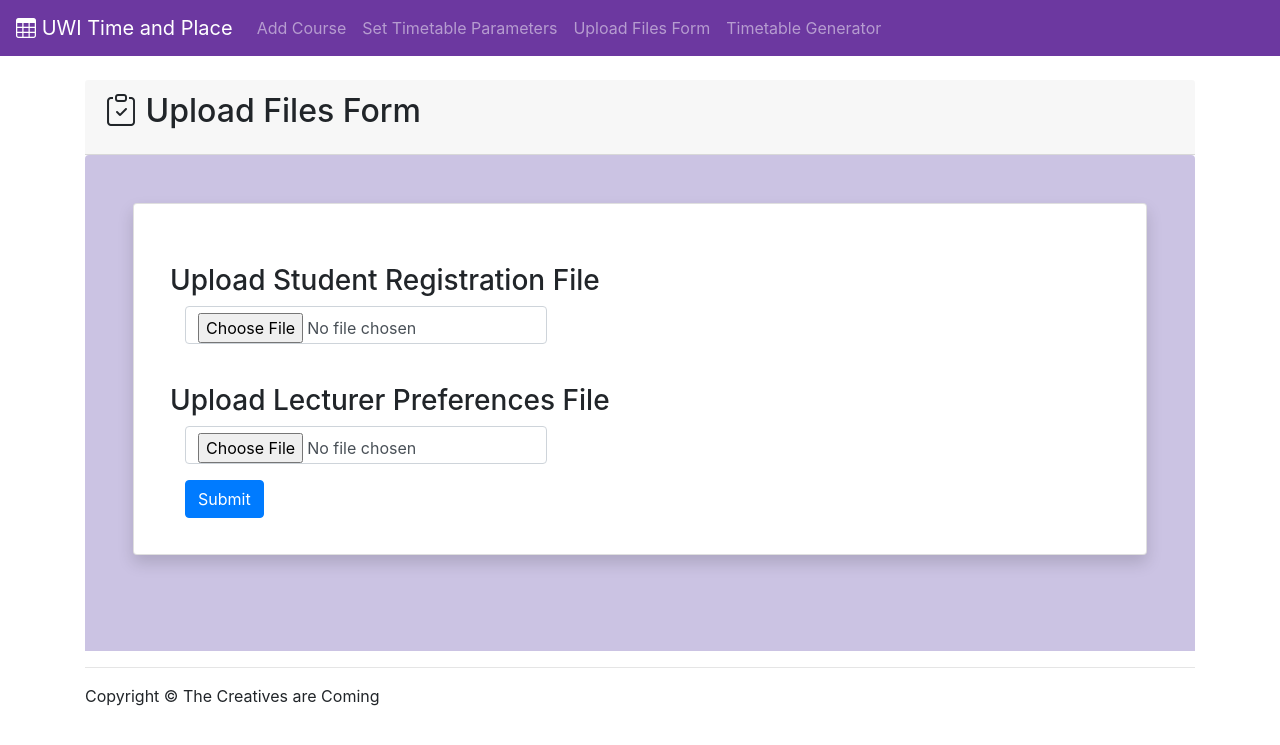
After one commit to R11Sr/capstone, a Flask app: page /fileuploads in a window 1280 px wide. The commit adds this page. Shown: the top 745 px of the page. Run offline with Flask 3, Linux system fonts and the light colour scheme; some libraries are stand-ins or nearby versions.

```diff
--- a/app/forms.py
+++ b/app/forms.py
@@ -1,6 +1,11 @@
 from flask_wtf import FlaskForm
-from wtforms import StringField, SelectMultipleField, IntegerField
-from wtforms.validators import InputRequired, NumberRange
+from flask_wtf.file import FileField, FileRequired, FileAllowed
+from wtforms import StringField, SelectMultipleField, FileField,  SelectField
+from wtforms.validators import InputRequired
+
+class CSVUploads(FlaskForm):
+    student_reg_file = FileField('Student Registration', validators=[FileRequired(), FileAllowed(['csv', 'xlsx'], 'CSV or Excel Files Only!')])
+    lect_pref_file = FileField('Lecturer Preferences', validators=[FileRequired(), FileAllowed(['csv', 'xlsx'], 'CSV or Excel Files Only!')])
 
 class CourseForm(FlaskForm):
     course_title = StringField('Course Title', validators=[InputRequired()])
@@ -9,10 +14,11 @@ class CourseForm(FlaskForm):
     last_name = StringField('Last Name', validators=[InputRequired()])
     time_preferences = SelectMultipleField('Time Preferences', choices=[('1', '01:00'),('2', '02:00'),('3', '03:00'),('4', '04:00'),('5', '05:00'),('6', '06:00'),('7', '07:00'),('8', '08:00'),('9', '09:00'), ('10', '10:00'), ('11', '11:00'), ('12', '12:00'), ('13', '13:00'), ('14', '14:00'), ('15', '15:00'), ('16', '16:00'), ('17', '17:00'), ('18', '18:00'), ('19', '19:00'), ('20', '20:00'), ('21', '21:00'), ('22', '22:00'), ('23', '23:00'), ('24', '24:00')], validators=[InputRequired()])
 
+
 class ParameterForm(FlaskForm):
-    population_size = SelectMultipleField('Population Size', choices=[('1', '1'),('2', '2'),('3', '3'),('4', '4'),('5', '5'),('6', '6'),('7', '7'),('8', '8'),('9', '9'), ('10', '10'), ('11', '11'), ('12', '12'), ('13', '13'), ('14', '14'), ('15', '15'), ('16', '16'), ('17', '17'), ('18', '18'), ('19', '19'), ('20', '20')], validators=[InputRequired()])
+    population_size = SelectField('Population Size', choices=[('1', '1'),('2', '2'),('3', '3'),('4', '4'),('5', '5'),('6', '6'),('7', '7'),('8', '8'),('9', '9'), ('10', '10'), ('11', '11'), ('12', '12'), ('13', '13'), ('14', '14'), ('15', '15'), ('16', '16'), ('17', '17'), ('18', '18'), ('19', '19'), ('20', '20')], validators=[InputRequired()])
     p_crossover = StringField('Crossover')
     p_mutation = StringField('Mutation')
-    max_generations = SelectMultipleField('Max Generations', choices=[('10', '10'),('11', '11'),('12', '12'),('13', '13'),('14', '14'),('15', '15'),('16', '16'),('17', '17'),('18', '18'), ('19', '19'), ('20', '20')], validators=[InputRequired()])
-    optimal_fitness_score = SelectMultipleField('Optimal Fitness Score', choices=[('1000', '1000'),('1500', '1500'),('2000', '2000'),('2500', '2500'),('3000', '3000'),('3500', '3500'),('4000', '4000'),('4500', '4500'),('5000', '5000')], validators=[InputRequired()])
-    max_runtime = SelectMultipleField('Max Runtime', choices=[('1', '1 hour'),('2', '2 hours'),('3', '3 hours'),('4', '4 hours'),('5', '5 hours'),('6', '6 hours'),('7', '7 hours'),('8', '8 hours'),('9', '9 hours'), ('10', '10 hours'), ('11', '11 hours'), ('12', '12 hours'), ('13', '13 hours'), ('14', '14 hours'), ('15', '15 hours'), ('16', '16 hours'), ('17', '17 hours'), ('18', '18 hours'), ('19', '19 hours'), ('20', '20 hours')], validators=[InputRequired()])
+    max_generations = SelectField('Max Generations', choices=[('10', '10'),('11', '11'),('12', '12'),('13', '13'),('14', '14'),('15', '15'),('16', '16'),('17', '17'),('18', '18'), ('19', '19'), ('20', '20')], validators=[InputRequired()])
+    optimal_fitness_score = SelectField('Optimal Fitness Score', choices=[('1000', 'Very Low Threshold'),('2000', 'Low Threshold'),('3000', 'Medium Threshold'),('4000', 'High Threshold'),('5000', 'Very High Threshold')], validators=[InputRequired()])
+    max_runtime = SelectField('Max Runtime', choices=[('1', '1 hour'),('2', '2 hours'),('3', '3 hours'),('4', '4 hours'),('5', '5 hours'),('6', '6 hours'),('7', '7 hours'),('8', '8 hours'),('9', '9 hours'), ('10', '10 hours'), ('11', '11 hours'), ('12', '12 hours'), ('13', '13 hours'), ('14', '14 hours'), ('15', '15 hours'), ('16', '16 hours'), ('17', '17 hours'), ('18', '18 hours'), ('19', '19 hours'), ('20', '20 hours')], validators=[InputRequired()])
--- a/app/templates/header.html
+++ b/app/templates/header.html
@@ -15,6 +15,9 @@
         <li class="nav-item">
           <a class="nav-link" href="{{url_for('paramsform')}}">Set Timetable Parameters<span class="sr-only">(current)</span></a>
         </li>
+        <li class="nav-item">
+          <a class="nav-link" href="{{url_for('csvfileuploads')}}">Upload Files Form<span class="sr-only">(current)</span></a>
+        </li>
 
         <li class="nav-item">
           <a class="nav-link" href="{{url_for('download_timetable')}}">Timetable Generator</a>
--- /dev/null
+++ b/app/templates/uploadcsvfiles.html
@@ -0,0 +1,52 @@
+{% extends "base.html" %}
+
+{% block css %}{% endblock %}
+
+{% block main %}
+<div class="card-header">
+    <h2 class="card-title"><i class="bi bi-clipboard-check"></i> Upload Files Form</h2>
+</div>
+<div class="form_container p-5 rounded-top" style="background-color: #CBC3E3;">
+
+
+<div class="form_container">
+
+    {% include 'flash_messages.html' %}
+
+    <div class="card shadow p-3 mb-5 bg-white rounded">
+
+        <div class="card-body">
+            <form action="{{ url_for('csvfileuploads') }}" method="POST" enctype="multipart/form-data">
+                {{ form.csrf_token }}
+
+
+                <h3 class="pt-4">Upload Student Registration File</h3>
+
+                <div class="form-group col-md-5">
+                    {{form.student_reg_file(class="form-control fileinput")}}
+                </div>
+
+                <h3 class="pt-4">Upload Lecturer Preferences File</h3>
+
+                <div class="form-group col-md-5">
+                    {{form.lect_pref_file(class="form-control fileinput")}}
+                </div>
+
+
+
+                <div class="col-12">
+                    <button type="submit" class="btn btn-primary">Submit</button>
+                </div>
+
+            </form>
+
+        </div>
+
+    </div>
+
+
+</div>
+
+{% endblock %}
+
+{% block js %}{% endblock %}
--- a/app/views.py
+++ b/app/views.py
@@ -1,7 +1,8 @@
 from app import app
 from flask import render_template, flash, request, send_file, redirect, url_for
-from app.forms import CourseForm, ParameterForm
+from app.forms import CourseForm, ParameterForm, CSVUploads
 from flask import Flask, render_template, make_response, Response
+from werkzeug.utils import secure_filename
 from flask import make_response
 from reportlab.lib.pagesizes import letter
 from reportlab.pdfgen import canvas
@@ -12,6 +13,7 @@ import tempfile
 import requests
 import random
 import csv
+import json
 from collections import OrderedDict
 
 ###
@@ -122,12 +124,12 @@ def paramsform():
     pform = ParameterForm()
 
     if pform.validate_on_submit():
-        population_size = int(pform.population_size.data[0])
+        population_size = int(pform.population_size.data)
         p_crossover =  0.9
         p_mutation = 0.1
-        max_generations = int(pform.max_generations.data[0])
-        optimal_fitness_score = int(pform.optimal_fitness_score.data[0])
-        max_runtime = int(pform.max_runtime.data[0])
+        max_generations = int(pform.max_generations.data)
+        optimal_fitness_score = int(pform.optimal_fitness_score.data)
+        max_runtime = int(pform.max_runtime.data)
 
         flash('Parameters Set Successfully!', 'success')
 
@@ -136,7 +138,7 @@ def paramsform():
         flash(f'p_mutation: {p_mutation}')
         flash(f'max_generations: {max_generations}')
         flash(f'optimal_fitness_score: {optimal_fitness_score}')
-        flash(f'max_runtime: {max_runtime}') """
+        flash(f'max_runtime: {max_runtime}')  """
 
     flash_errors(pform)
 
@@ -160,6 +162,45 @@ def paramsform():
 
     return render_template('setParameters.html', form=pform)
 
+@app.route('/fileuploads', methods=['GET', 'POST'])
+def csvfileuploads():
+    csvform = CSVUploads()
+
+    if csvform.validate_on_submit():
+        student_reg_file = csvform.student_reg_file.data
+
+        student_reg_filename=secure_filename(student_reg_file.filename)
+        student_reg_file.save(generate_output_csvfile_path(student_reg_filename,'Student_Registration_files'))
+
+        lect_pref_file = csvform.lect_pref_file.data
+
+        lect_pref_filename=secure_filename(lect_pref_file.filename)
+        lect_pref_file.save(generate_output_csvfile_path(lect_pref_filename,'Lecturer_Preferences_files'))
+
+
+        flash('Files Uploaded Successfully!', 'success')
+
+        """ flash(f'population_size : {population_size}')
+        flash(f'p_crossover: {p_crossover}')
+        flash(f'p_mutation: {p_mutation}')
+        flash(f'max_generations: {max_generations}')
+        flash(f'optimal_fitness_score: {optimal_fitness_score}')
+        flash(f'max_runtime: {max_runtime}')  """
+
+    flash_errors(csvform)
+
+    clear_form(csvform)
+
+
+    return render_template('uploadcsvfiles.html', form=csvform)
+
+#output_csvfolder = 'StudentRegistrationfiles'  # Specify the output folder as "timetables"
+
+def generate_output_csvfile_path(file_name,output_csvfolder):
+
+        foldercsv_path = os.path.join(app.root_path, output_csvfolder)
+        os.makedirs(foldercsv_path, exist_ok=True)
+        return os.path.join(foldercsv_path, file_name)
 
 
 days_of_week = ["Monday", "Tuesday", "Wednesday", "Thursday", "Friday"]
@@ -168,6 +209,11 @@ time_slots = [
     "12:00", "13:00", "14:00", "15:00",
     "16:00", "17:00", "18:00", "19:00", "20:00"
 ]
+
+def read_file(file_path):
+    with open(file_path, 'r') as file:
+        file_contents = file.read()
+    return file_contents
 
 @app.route('/download')
 def download_timetable():
@@ -189,7 +235,18 @@ def download_timetable():
     #     ["61"], ["62"], ["63"], ["64"], ["65"]
     # ]
 
-    timeTables = {
+
+    try:
+        filepath = os.path.join(os.getcwd(), 'mock_tables.txt')
+        with open(filepath, 'r') as file:
+            data = file.read()
+    except IOError:
+        print("An error occurred while reading the file.")
+    else:
+        timeTables = json.loads(data)
+
+
+    """ timeTables = {
         '0' : [
         ["1"], ["2"], ["3"], ["4"], ["5"],
         ["6"], ["7"], ["8"], ["9"], ["10"],
@@ -235,7 +292,7 @@ def download_timetable():
         ["56"], ["57"], ["58"], ["59"], ["60"],
         ["61"], ["62"], ["63"], ["64"], ["65"]]
 
-    }
+    }  """
 
 
 
@@ -260,7 +317,10 @@ def download_timetable():
             for j, time_slot in enumerate(time_slots):
                 index = j * len(days_of_week) + i
                 if index < len(timetable):
-                    timetable_dict[day][time_slot] = timetable[index][0]
+                    if timetable[index] == []:
+                        timetable_dict[day][time_slot] = ' '
+                    else:
+                        timetable_dict[day][time_slot] = timetable[index]
         timetables_dict[key] = timetable_dict
 
     # # return render_template('timetable.html', timetable=timetable, days_of_week=days_of_week, time_slots=time_slots)
--- a/form_parameters.csv
+++ b/form_parameters.csv
@@ -1 +1,5 @@
 2,0.9,0.1,16,4000,7
+6,0.9,0.1,1,5,2
+2,0.9,0.1,2,5,2
+20,0.9,0.1,20,5000,20
+20,0.9,0.1,20,5000,20
```
Also changed, not shown: app/Lecturer_Preferences_files/lecturer_pref.csv (added, +8 -0 lines), app/templates/setParameters.html (+6 -17 lines), app/Student_Registration_files/2019.csv (added), 2 other files.
